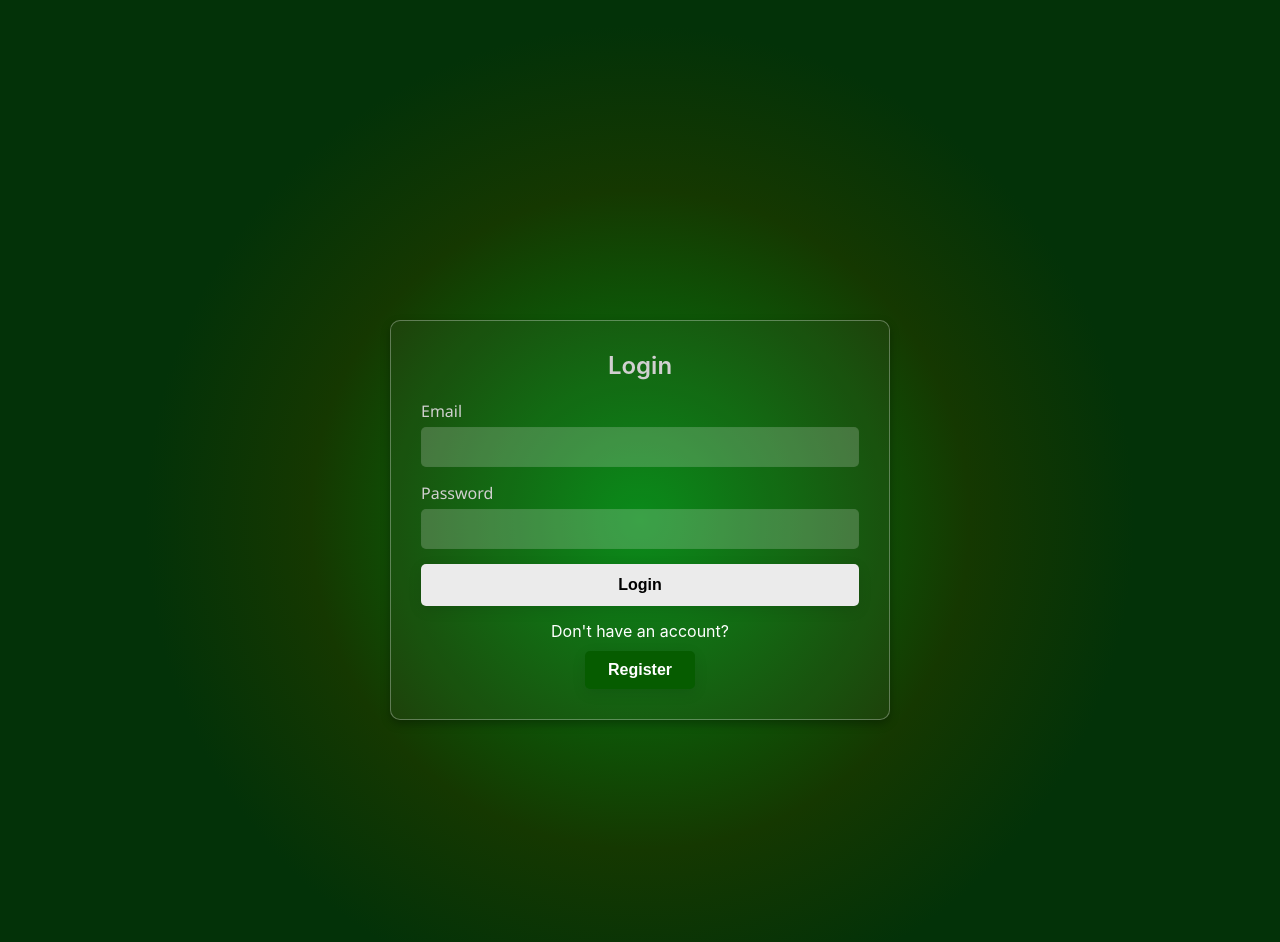
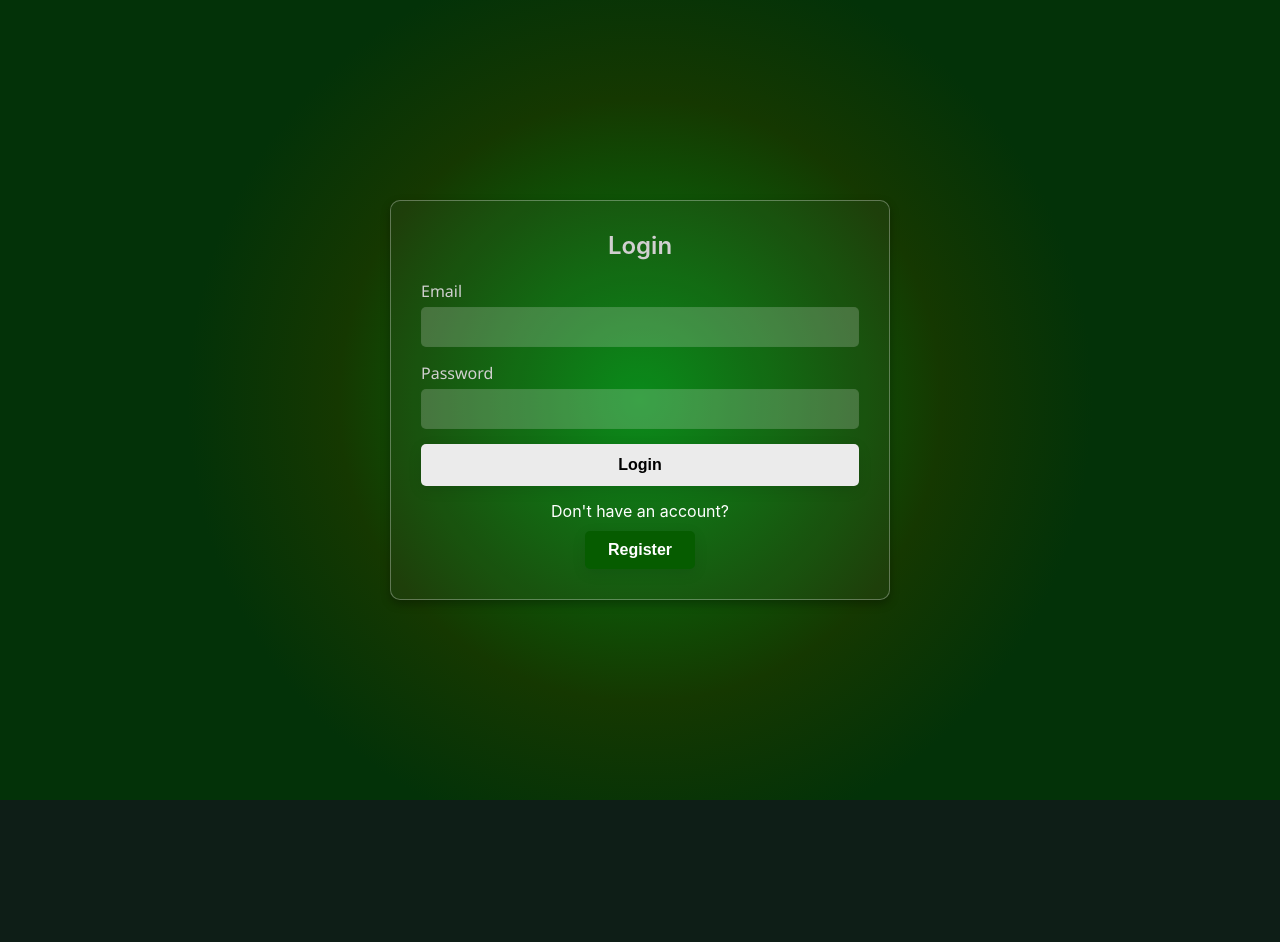
Before and after one commit to panesaranirav/Planto, a React (Vite) app in the folder PLANTO/client/: page / in a window 1280 px wide. Shown: the top 942 px of the page. After the commit the page ends 800 px from the top, so only its background shows below. Built offline with nearby package versions, Linux system fonts and the light colour scheme.

Commit message:
css login

```diff
--- a/PLANTO/client/src/Pages/Login.jsx
+++ b/PLANTO/client/src/Pages/Login.jsx
@@ -42,7 +42,7 @@ const Login = () => {
 
   return (
     <section className="section-wrapper">
-      <div className="container">
+      <div className="container-login">
         <h1>Login</h1>
         <form onSubmit={handleSubmit}>
           <div className="form-group">
--- a/PLANTO/client/src/Pages/Registration.css
+++ b/PLANTO/client/src/Pages/Registration.css
@@ -9,21 +9,39 @@
     background: radial-gradient(circle, rgba(1,135,17,1) 0%, rgba(21,56,1,1) 40%, rgba(3,50,8,1) 60%);
     justify-content: center;
     align-items: center;
-    height: 130vh;
+    height: 100vh;
     width: 100%;
 }
 
 .container {
     background: rgba(255, 255, 255, 0.041);
-
+    margin: 0px 5%;
     padding: 30px;
     border-radius: 10px;
     box-shadow: 0 4px 10px rgba(0, 0, 0, 0.3);
     width: 100%;
     max-width: 500px;
-    max-height: 600px;
+    max-height: 700px;
     text-align: center;
     border: 1px solid rgba(255, 255, 255, 0.3);
+}
+.container-login{
+    background: rgba(255, 255, 255, 0.041);
+    margin: 0px 5%;
+    padding: 30px;
+    border-radius: 10px;
+    box-shadow: 0 4px 10px rgba(0, 0, 0, 0.3);
+    width: 100%;
+    max-width: 500px;
+    max-height: 400px;
+    text-align: center;
+    border: 1px solid rgba(255, 255, 255, 0.3);
+}
+.container-login h1 {
+    margin-bottom: 20px;
+    font-weight: 600;
+    color: rgb(209, 208, 208);
+
 }
 
 .container h1 {
```
